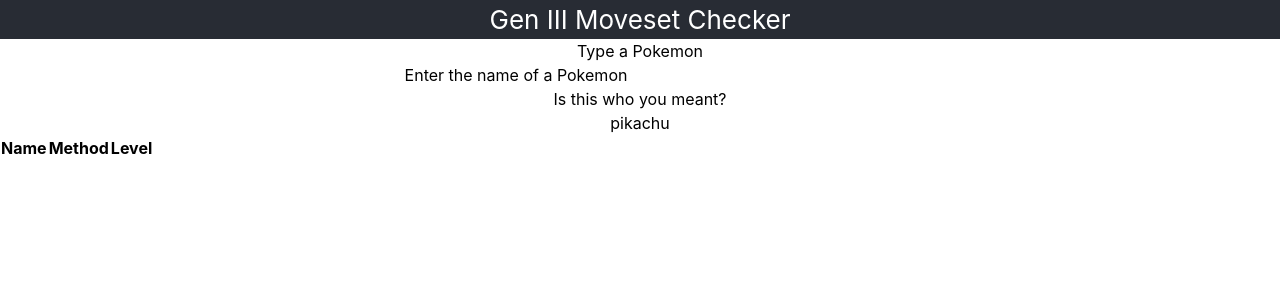
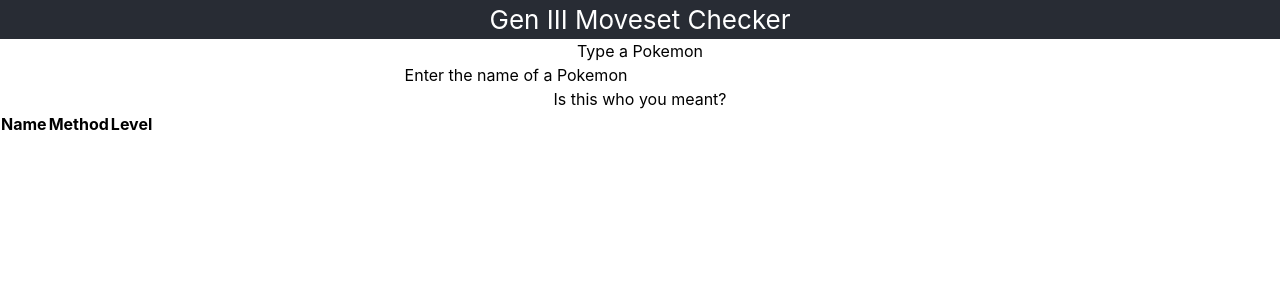
Before and after one commit to Albadylic/gen-iii-learnset, a React (Create React App) app: page / in a window 1280 px wide. Shown: the top 300 px of the page. Built offline with nearby package versions, Linux system fonts and the light colour scheme.

Commit message:
Add typing

```diff
--- a/package.json
+++ b/package.json
@@ -10,6 +10,7 @@
     "@types/node": "^16.18.120",
     "@types/react": "^18.3.12",
     "@types/react-dom": "^18.3.1",
+    "pokeapi-typescript": "^2.1.0",
     "react": "^18.3.1",
     "react-dom": "^18.3.1",
     "react-scripts": "5.0.1",
--- a/src/App.tsx
+++ b/src/App.tsx
@@ -3,25 +3,37 @@ import "./App.css";
 
 import pokemonNames from "./pokemon_gen1_to_3_full.json";
 
+import PokeAPI, { IPokemonMove } from "pokeapi-typescript";
+
+interface CustomMoveType {
+  name: string;
+  url: string;
+  level: number | string;
+  method: string;
+}
+
+interface PokemonJSONType {
+  name: string;
+}
+
 function App() {
-  const [choices, setChoices] = useState(["pikachu"]);
-  const [moves, setMoves] = useState([]);
+  const [choices, setChoices] = useState<string[]>([]);
+  const [moves, setMoves] = useState<CustomMoveType[]>([]);
 
-  const moveInEmerald = (move: any) => {
+  const moveInEmerald = (move: IPokemonMove) => {
     return (
       move.version_group_details.filter(
-        (move: any) => move["version_group"]["name"] === "emerald"
+        (move) => move["version_group"]["name"] === "emerald"
       ).length > 0
     );
   };
 
-  const formatMoveOutput = (move: any) => {
+  const formatMoveOutput = (move: IPokemonMove) => {
     const vgd = move.version_group_details.filter(
-      (move: any) => move["version_group"]["name"] === "emerald"
+      (move) => move["version_group"]["name"] === "emerald"
     );
-    move.version_group_details = vgd[0];
 
-    const output = {
+    const output: CustomMoveType = {
       name: move.move.name,
       url: move.move.url,
       level: vgd[0].level_learned_at,
@@ -31,7 +43,7 @@ function App() {
     return output;
   };
 
-  const sortMoves = (a: any, b: any) => {
+  const sortMoves = (a: CustomMoveType, b: CustomMoveType) => {
     if (a.method < b.method) {
       return -1;
     }
@@ -41,15 +53,13 @@ function App() {
     return 0;
   };
 
-  const handleChoice = async (e: any) => {
-    const pokemon = e.target.innerText.toLowerCase();
-    const url = `https://pokeapi.co/api/v2/pokemon/${pokemon}/`;
+  const handleChoice = async (e: React.MouseEvent<HTMLLIElement>) => {
+    const target = e.target as HTMLLIElement;
+    const pokemon = target.innerText.toLowerCase();
 
-    const response = await fetch(url);
+    const response = await PokeAPI.Pokemon.resolve(pokemon);
 
-    const json = await response.json();
-
-    const moves = json["moves"]
+    const moves = response["moves"]
       .filter(moveInEmerald)
       .map(formatMoveOutput)
       .sort(sortMoves);
@@ -57,12 +67,12 @@ function App() {
     setMoves(moves);
   };
 
-  const handleChange = (e: any) => {
+  const handleChange = (e: React.ChangeEvent<HTMLInputElement>) => {
     const input = e.target.value;
     setChoices(
       pokemonNames.pokemon
         .filter((pokemon) => pokemon.name.toLowerCase().includes(input))
-        .map((pokemon: any) => pokemon.name)
+        .map((pokemon: PokemonJSONType) => pokemon.name)
     );
   };
 
@@ -101,9 +111,9 @@ function App() {
               <th>Method</th>
               <th>Level</th>
             </tr>
-            {moves.map((move: any) => {
+            {moves.map((move: CustomMoveType) => {
               return (
-                <tr>
+                <tr key={move.name}>
                   <td>{move.name}</td>
                   <td>{move.method}</td>
                   <td>{move.level}</td>
```
Also changed, not shown: 1 other file (tests, documents, lock files or other folders).
